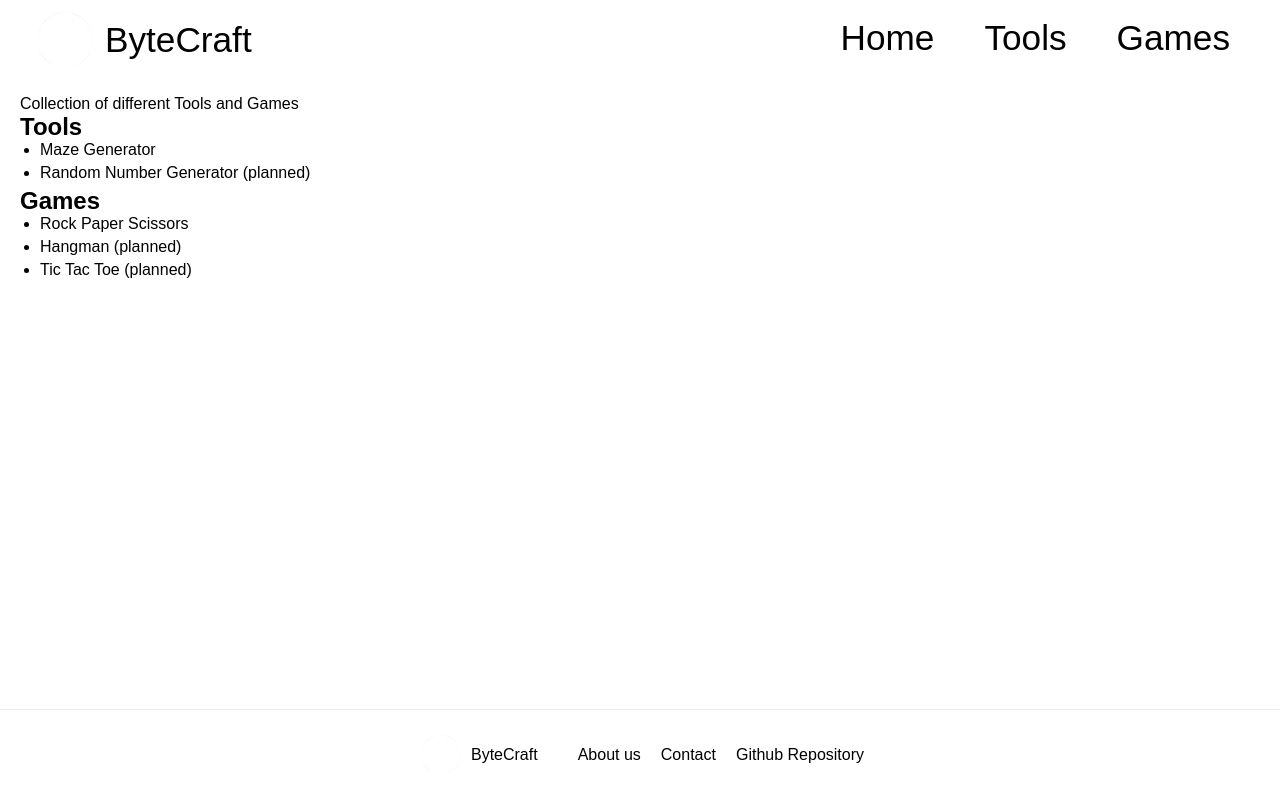
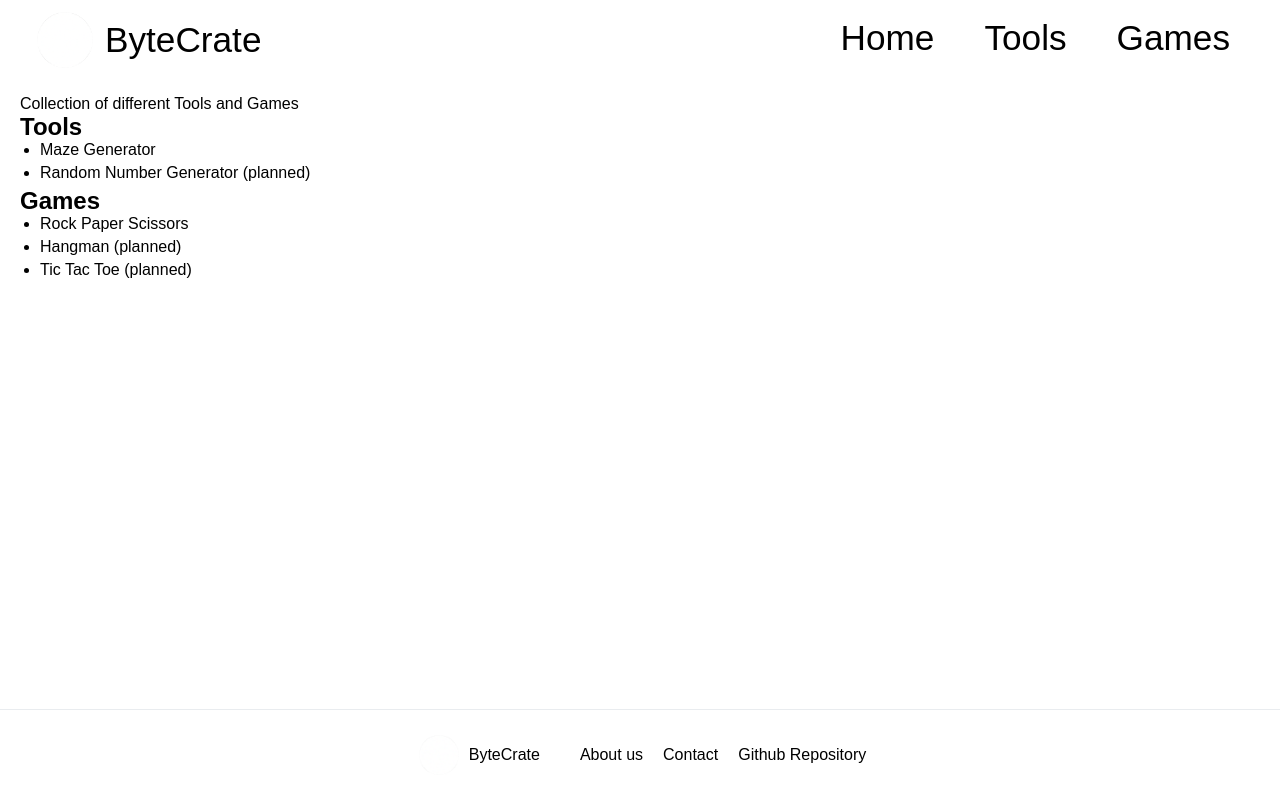
Before and after one commit to hafemi/bytecrate, a Next.js app: page / in a window 1280 px wide. Built offline with nearby package versions, Linux system fonts and the light colour scheme.

Commit message:
renamed ByteCraft to ByteCrate

```diff
--- a/app/layout.tsx
+++ b/app/layout.tsx
@@ -32,8 +32,8 @@ export const Footer = () => {
   return (
     <footer className={styles.footer}>
       <div className={styles.logoContainer}>
-        <Image src="/images/temporary_logo.png" alt="ByteCraft logo" width={50} height={50} />
-        <p>ByteCraft</p>
+        <Image src="/images/temporary_logo.png" alt="ByteCrate logo" width={50} height={50} />
+        <p>ByteCrate</p>
       </div>
       <nav className={styles.footerNavigation}>
         <Link href="">About us</Link>
@@ -54,8 +54,8 @@ export const Header = () => {
         ${styles.logoContainer}
         ${styles.headerLogoPadding}`}
       >
-        <Image src="/images/temporary_logo.png" alt="ByteCraft logo" width={70} height={70} />
-        <p>ByteCraft</p>
+        <Image src="/images/temporary_logo.png" alt="ByteCrate logo" width={70} height={70} />
+        <p>ByteCrate</p>
       </div>
       <nav className={styles.headerNavigation}>
         <Link href="/">Home</Link>
--- a/app/metadata.ts
+++ b/app/metadata.ts
@@ -1,6 +1,6 @@
 import { Metadata } from 'next';
 
 export const metadata: Metadata = {
-  title: "Byte Craft",
+  title: "ByteCrate",
   description: "Collection of Games and Tools",
 };
--- a/app/page.tsx
+++ b/app/page.tsx
@@ -6,7 +6,7 @@ import styles from './page.module.css';
 export default function Home() {
   return (
     <div className={styles.page}>
-      <title>ByteCraft - Homepage</title>
+      <title>ByteCrate - Homepage</title>
       <Header />
       <main className={styles.main}>
         <p>Collection of different Tools and Games</p>
--- a/app/tools/maze-generator/page.tsx
+++ b/app/tools/maze-generator/page.tsx
@@ -36,7 +36,7 @@ export default function Home() {
 
   return (
     <div className={styles.page}>
-      <title>ByteCraft - Maze Generator</title>
+      <title>ByteCrate - Maze Generator</title>
       <Header />
       <main className={styles.main}>
         <h1 className={styles.heading}>MAZE GENERATOR</h1>
--- a/app/tools/password-generator/page.tsx
+++ b/app/tools/password-generator/page.tsx
@@ -13,7 +13,7 @@ export default function Home() {
 
   return (
     <div className={styles.page}>
-      <title>ByteCraft - Password Generator</title>
+      <title>ByteCrate - Password Generator</title>
       <Header />
       <main className={styles.main}>
         <h1>PASSWORD GENERATOR</h1>
```
